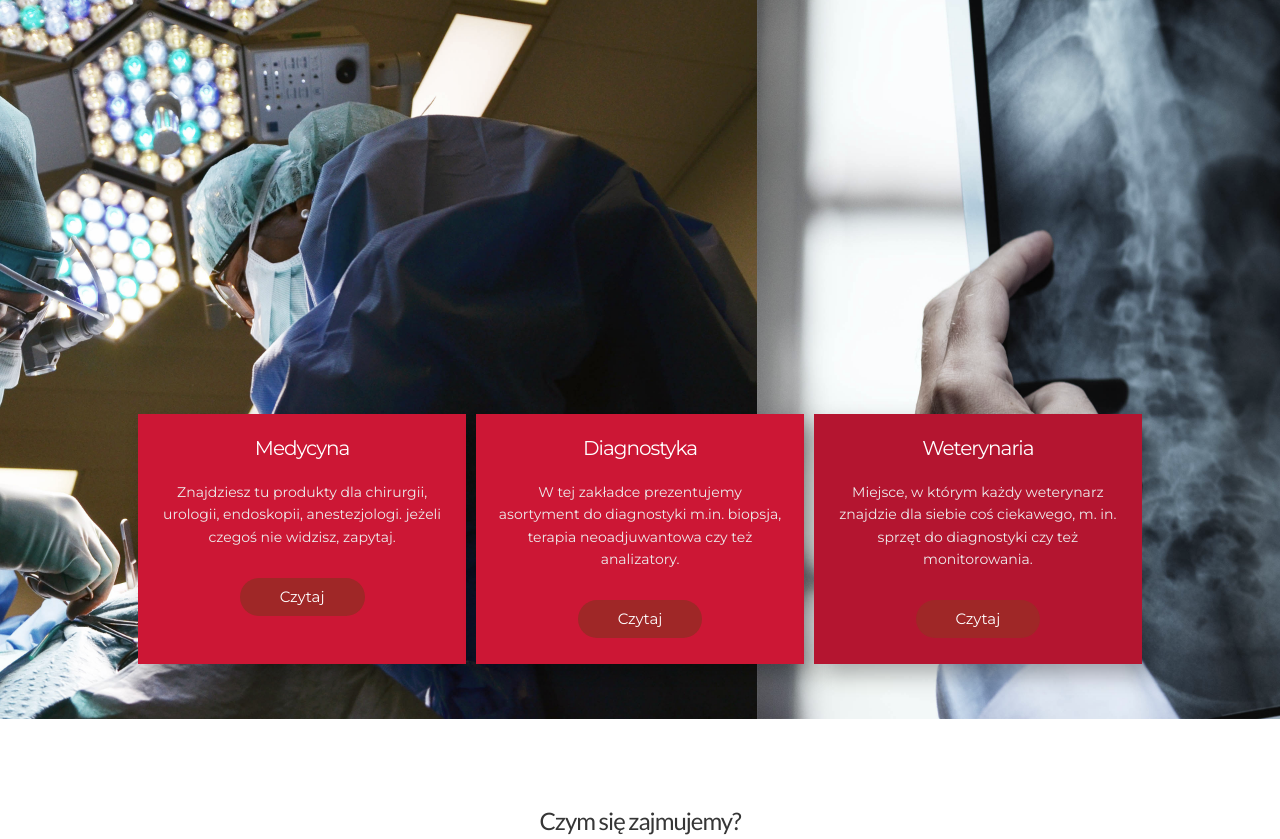
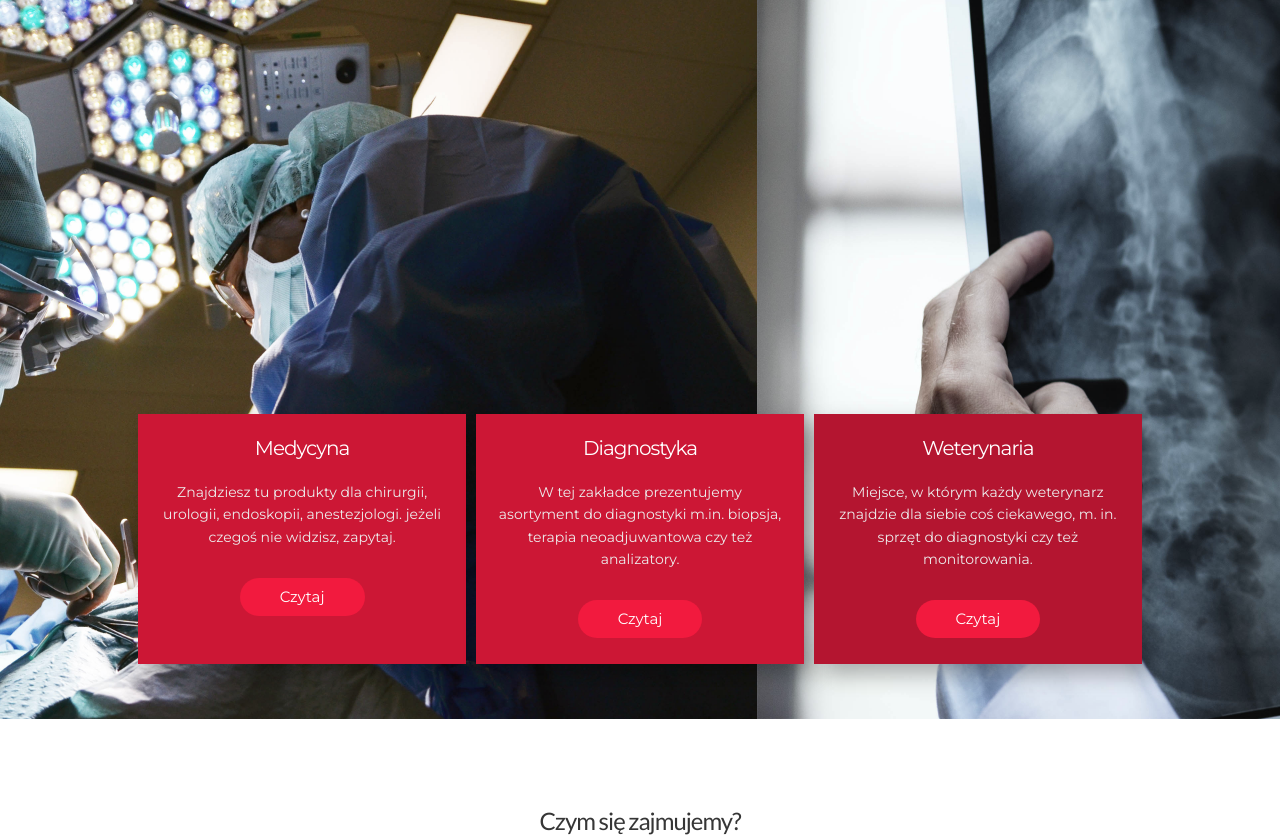
Before and after one commit to hergerr/seedmed-web-project, a PHP site: page / in a window 1280 px wide. Shown: the part 175-1014 px from the top of the page. Run offline with PHP 8.4, Linux system fonts and the light colour scheme; some libraries are stand-ins or nearby versions.

Commit message:
Changed buttons color in hero-boxes

```diff
--- a/css/index.css
+++ b/css/index.css
@@ -143,7 +143,7 @@
 .hero-box button {
     display: block;
     margin-bottom: 20px;
-    background-color: #9f2727;
+    background-color: #F21A3E;
 }
 
 .hero-box a {
```
